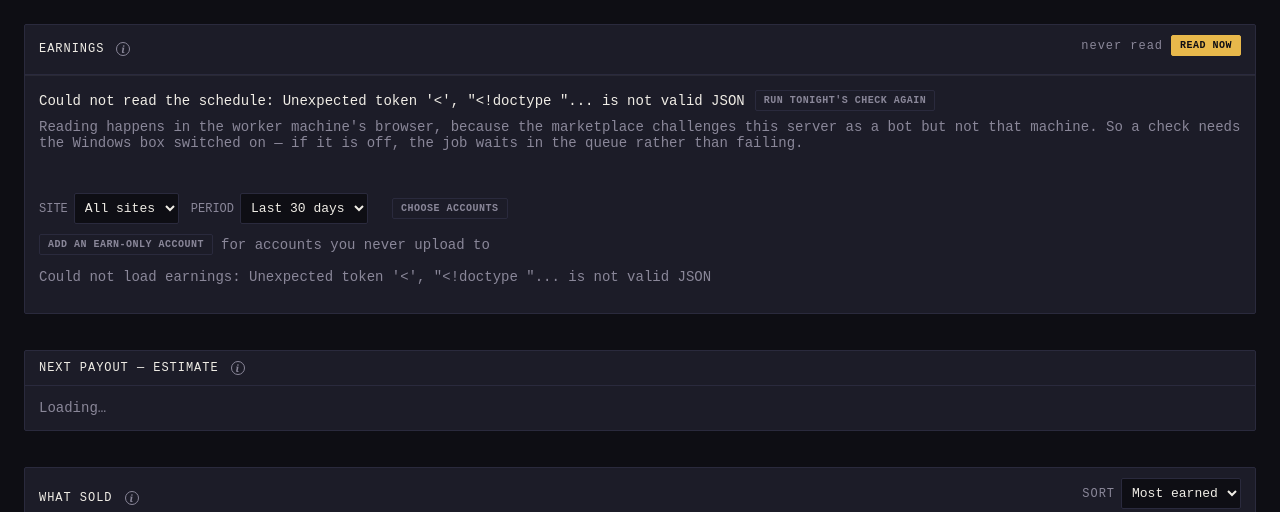
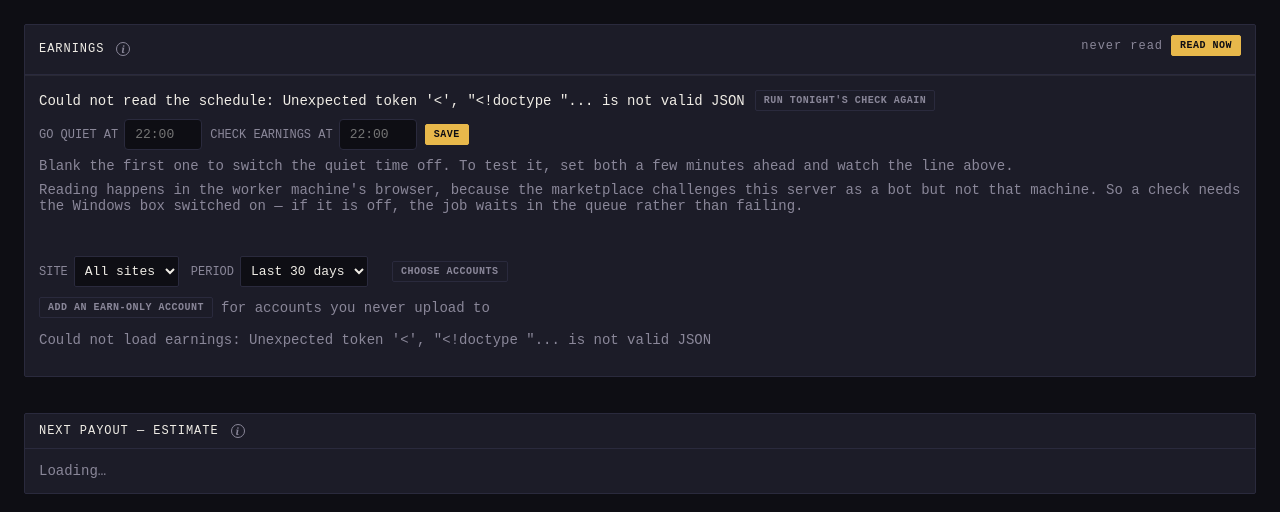
Before and after one commit to zawarudo714/poster-downloader-test, a FastAPI app: template app/templates/admin_earnings.html in a window 1280 px wide. Shown: the part 48-560 px from the top of the page. Run offline with FastAPI, Linux system fonts and the light colour scheme; the template is opened without the code that fills it, so the values that code supplies are empty; some libraries are stand-ins or nearby versions.

Commit message:
Quiet-time and earnings-check times editable on the Earnings page, next to the line that describes them

```diff
--- a/app/config.py
+++ b/app/config.py
@@ -14,7 +14,7 @@ from pathlib import Path
 # Bumped on every deploy. Templates append `?v={APP_VERSION}` to every
 # <script> and <link rel="stylesheet"> URL, so deploys force browsers to
 # refetch JS/CSS automatically — no Ctrl+Shift+R needed by users.
-APP_VERSION = "70"
+APP_VERSION = "71"
 
 
 # ── Paths ────────────────────────────────────────────────────────────────────
--- a/app/static/js/admin_earnings.js
+++ b/app/static/js/admin_earnings.js
@@ -344,6 +344,16 @@
     try {
       var d = await getJSON(API + '/schedule');
       var s = d.quiet || {};
+
+      // Only refill a box you are not currently typing into. This line
+      // refreshes every 3 seconds, and overwriting a half-typed time would
+      // make the field unusable.
+      [['[data-quiet-from]', d.quiet_from], ['[data-run-at]', d.run_at]]
+        .forEach(function (pair) {
+          var el = q(pair[0]);
+          if (el && document.activeElement !== el) el.value = pair[1] || '';
+        });
+
       if (!s.enabled) {
         el.textContent = 'Quiet time off · checks run at ' + esc(d.run_at || '—')
           + ' · new work: ALLOWED';
@@ -408,6 +418,24 @@
       el.hidden = !el.hidden;
       t.textContent = el.hidden ? 'SHOW' : 'HIDE';
       loadEntries();
+      return;
+    }
+    if (t.dataset.action === 'save-schedule') {
+      var status = q('[data-schedule-status]');
+      status.textContent = 'Saving…';
+      // Written through the same endpoint the Pipeline settings use, so the
+      // key is validated in one place and there is still only one stored
+      // value behind both screens.
+      postJSON('/admin/pipeline/api/settings', {
+        scope: 'global',
+        settings: {
+          earnings_quiet_from: q('[data-quiet-from]').value.trim(),
+          earnings_run_at: q('[data-run-at]').value.trim()
+        }
+      }).then(function () {
+        status.textContent = 'Saved.';
+        loadSchedule();
+      }).catch(function (e) { status.textContent = 'Failed: ' + e.message; });
       return;
     }
     if (t.dataset.action === 'rearm') {
--- a/app/templates/admin_earnings.html
+++ b/app/templates/admin_earnings.html
@@ -34,6 +34,24 @@
         <button class="btn btn-ghost btn-tiny" data-action="rearm" type="button">
           RUN&nbsp;TONIGHT'S&nbsp;CHECK&nbsp;AGAIN
         </button>
+      </div>
+
+      {# ── The two times, next to the line that describes them ───────────
+         These are the same settings as Pipeline → Upload Settings; there is
+         one stored value, editable from either place. They belong here as
+         well because this is the page that SHOWS what they do, and a setting
+         you cannot find is a setting you do not have. #}
+      <div class="filter-row" style="gap:8px; flex-wrap:wrap; margin-top:8px">
+        <label>GO&nbsp;QUIET&nbsp;AT
+          <input type="text" data-quiet-from placeholder="22:00" size="6">
+        </label>
+        <label>CHECK&nbsp;EARNINGS&nbsp;AT
+          <input type="text" data-run-at placeholder="22:00" size="6">
+        </label>
+        <button class="btn btn-accent btn-tiny" data-action="save-schedule" type="button">SAVE</button>
+        <span class="muted" data-schedule-status></span>
+        <span class="muted">Blank the first one to switch the quiet time off.
+          To test it, set both a few minutes ahead and watch the line above.</span>
       </div>
       <p class="muted" style="margin-top:6px">
         Reading happens in the worker machine's browser, because the
--- a/tools/next_deploy.txt
+++ b/tools/next_deploy.txt
@@ -1 +1 @@
-Deleting a marketplace account now removes its Chrome profile from the worker machine
+Quiet-time and earnings-check times editable on the Earnings page, next to the line that describes them
```
Also changed, not shown: CLAUDE.md (+15 -9 lines), tools/DEPLOY_LOG.md (+1 -0 lines).
